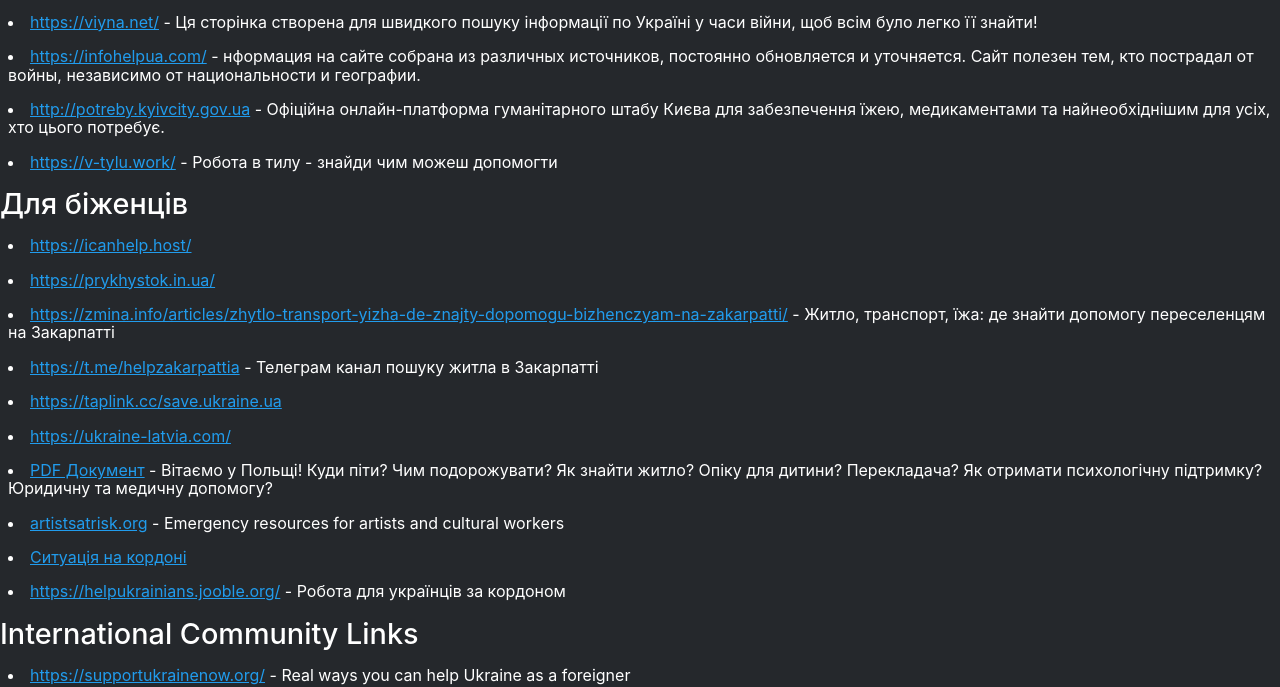
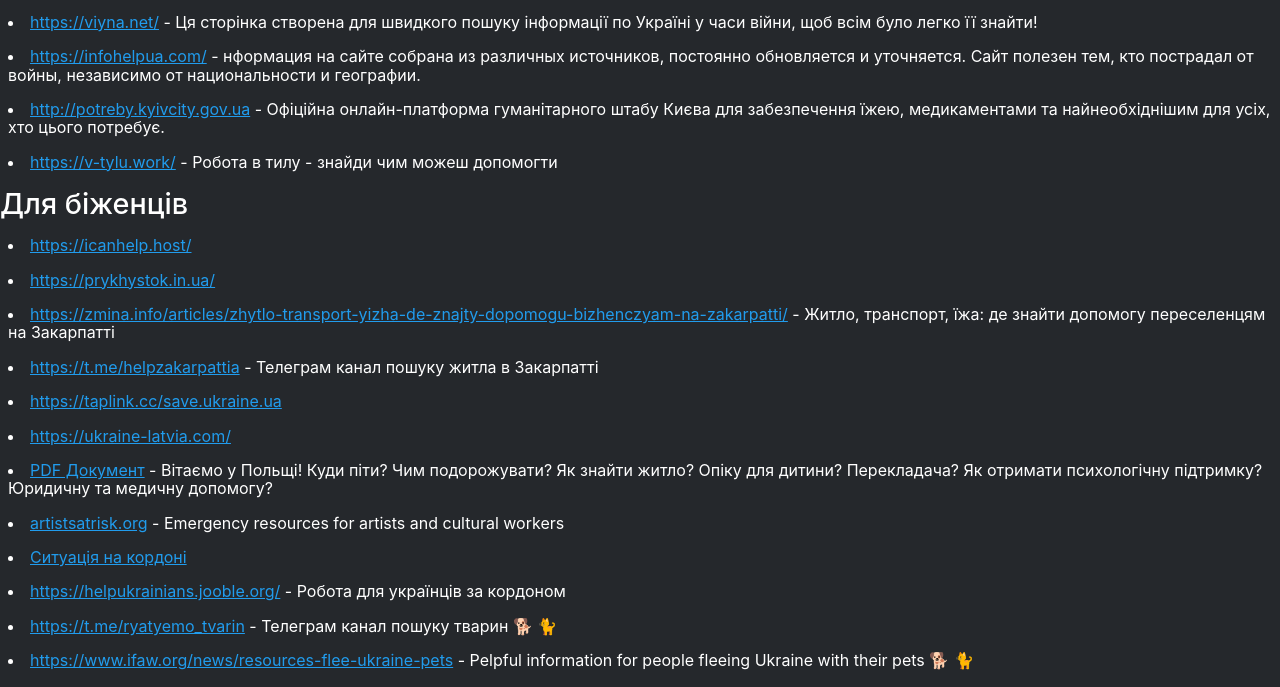
Before and after one commit to communicador/dopomoha, a plain HTML site: page index.html in a window 1280 px wide. Shown: the part 124-811 px from the top of the page. Drawn offline with Linux system fonts and the light colour scheme.

```diff
--- a/index.html
+++ b/index.html
@@ -44,6 +44,8 @@
                 <li><a href="https://artistsatrisk.org/2022/02/26/ukraine-emergency-resources-for-artists-and-cultural-workers/?lang=en">artistsatrisk.org</a> - Emergency resources for artists and cultural workers</li>
                 <li><a href="https://docs.google.com/spreadsheets/d/e/2PACX-1vTmKNAxZn2cPpBqPHnRx9Hc_GPzfi7U92h05hkNuES6pA8l7IcbfdRELMkTBWGcBFoRkUdwlnfX889X/pubhtml?gid=0&single=true&fbclid=IwAR0kJoMq9RrROw4cvn_cEXRnhKogLf35H9eoGul_sjjPorZc4sJFJGdcg0U">Ситуація на кордоні</a></li>
                 <li><a href="https://helpukrainians.jooble.org/">https://helpukrainians.jooble.org/</a> - Робота для українців за кордоном</li>
+                <li><a href="https://t.me/ryatyemo_tvarin/">https://t.me/ryatyemo_tvarin</a> - Телеграм канал пошуку тварин 🐕 🐈 </li>
+                <li><a href="https://www.ifaw.org/news/resources-flee-ukraine-pets">https://www.ifaw.org/news/resources-flee-ukraine-pets</a> - Рelpful information for people fleeing Ukraine with their pets 🐕 🐈</li>
             </ul>
             <h3>International Community Links</h3>
             <ul>
```
